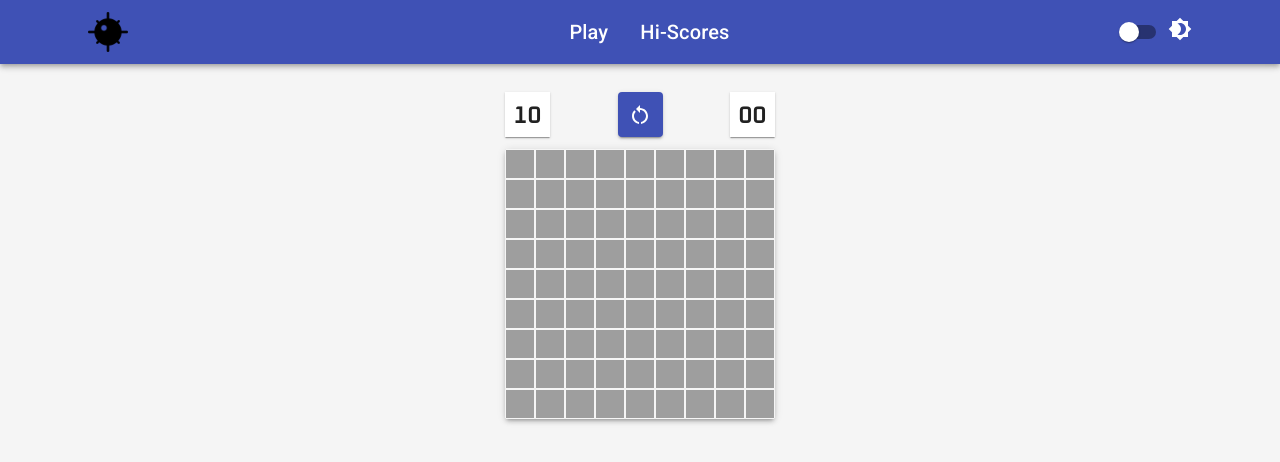
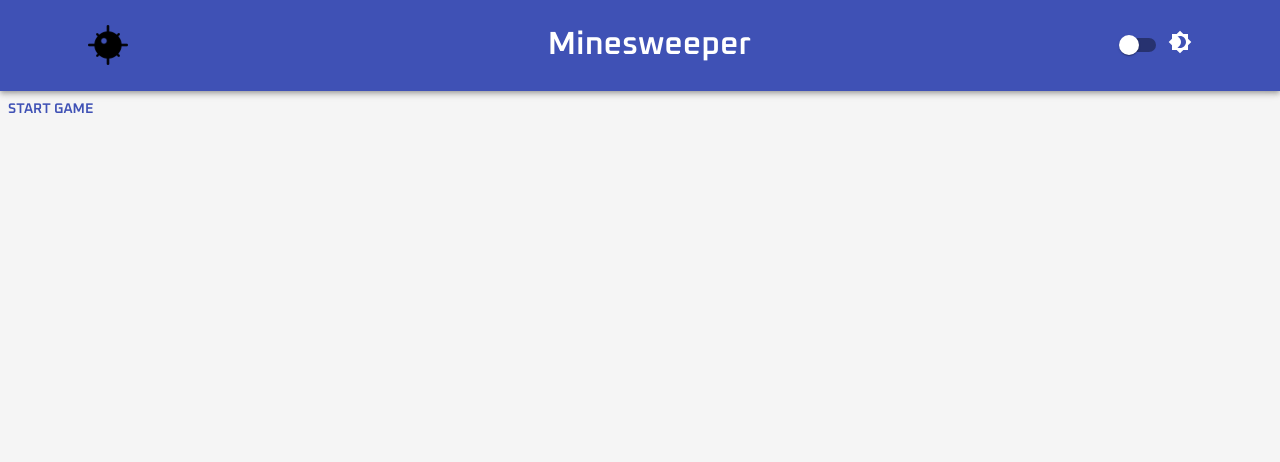
Before and after one commit to CWallis92/minesweeper, a React (Create React App) app: page / in a window 1280 px wide. Shown: the top 462 px of the page. Built offline with nearby package versions, Linux system fonts and the light colour scheme.

Commit message:
Global context for resetting game

```diff
--- a/global.d.ts
+++ b/global.d.ts
@@ -6,12 +6,13 @@ interface Square {
 }
 
 interface GameState {
+  difficulty: "easy" | "medium" | "hard" | null;
   started: boolean;
   ended: boolean;
   won: boolean;
   lost: boolean;
-  rows: number;
-  cols: number;
-  mines: number;
-  flagsRemaining: number;
+  rows?: number;
+  cols?: number;
+  mines?: number;
+  flagsRemaining?: number;
 }
--- a/package.json
+++ b/package.json
@@ -13,7 +13,6 @@
     "@testing-library/user-event": "^12.1.10",
     "react": "^18.0.0",
     "react-dom": "^18.0.0",
-    "react-router-dom": "^5.3.0",
     "react-scripts": "^3.4.4",
     "sass": "^1.50.1",
     "web-vitals": "^1.0.1"
--- a/src/components/App.tsx
+++ b/src/components/App.tsx
@@ -1,15 +1,23 @@
 import React, { useMemo, useState } from "react";
 import { BrowserRouter as Router, Route, Switch } from "react-router-dom";
-import { CssBaseline, PaletteMode, ThemeProvider } from "@mui/material";
+import { Button, CssBaseline, PaletteMode, ThemeProvider } from "@mui/material";
 
 import Nav from "./Nav";
 import GameArea from "./GameArea";
-import modeTheme, { ColorModeContext } from "../core/theme";
+import modeTheme from "../core/theme";
+import { ColorModeContext, GameContext } from "../core/context";
 
 export default function App() {
   const [mode, setMode] = useState<PaletteMode>(
     (window.localStorage.getItem("darkMode") as PaletteMode) || "light"
   );
+  const [gameState, setGameState] = useState<GameState>({
+    difficulty: null,
+    started: false,
+    ended: false,
+    won: false,
+    lost: false,
+  });
 
   const colorMode = useMemo(
     () => ({
@@ -28,21 +36,30 @@ export default function App() {
 
   const theme = useMemo(() => modeTheme(mode), [mode]);
 
+  const startGame = () => {
+    setGameState({
+      ...gameState,
+      difficulty: "easy",
+      rows: 9,
+      cols: 9,
+      mines: 10,
+      flagsRemaining: 10,
+    });
+  };
+
   return (
     <ColorModeContext.Provider value={colorMode}>
       <ThemeProvider theme={theme}>
-        <CssBaseline />
-        <Router>
+        <GameContext.Provider value={{ gameState, setGameState }}>
+          <CssBaseline />
           <Nav />
-          <Switch>
-            <Route exact path="/">
-              <GameArea />
-            </Route>
-            <Route exact path="/hi-scores">
-              <h1>Hello</h1>
-            </Route>
-          </Switch>
-        </Router>
+          {gameState.difficulty !== null ? (
+            <GameArea />
+          ) : (
+            <Button onClick={startGame}>Start game</Button>
+          )}
+          {gameState.ended && <p>Ended</p>}
+        </GameContext.Provider>
       </ThemeProvider>
     </ColorModeContext.Provider>
   );
--- a/src/components/GameArea.tsx
+++ b/src/components/GameArea.tsx
@@ -1,21 +1,24 @@
-import React, { useCallback, useRef, useState } from "react";
-import { Box, Container, Grid, Paper } from "@mui/material";
+import React, {
+  useCallback,
+  useContext,
+  useMemo,
+  useRef,
+  useState,
+} from "react";
+import { Container } from "@mui/material";
 
 import GameGrid from "./GameGrid";
 import GameDetails from "./GameDetails";
+import { createBlankGrid } from "../utils/game";
+import { GameContext } from "../core/context";
 
 const GameArea = (): React.ReactElement => {
+  const { gameState } = useContext(GameContext);
+
   const [shake, setShake] = useState(false);
-  const [gameState, setGameState] = useState<GameState>({
-    started: false,
-    ended: false,
-    won: false,
-    lost: false,
-    rows: 9,
-    cols: 9,
-    mines: 10,
-    flagsRemaining: 0,
-  });
+  const [grid, setGrid] = useState<Square[][]>(
+    createBlankGrid(gameState.rows!, gameState.cols!)
+  );
 
   const gameGrid = useRef<HTMLDivElement>();
 
@@ -27,15 +30,14 @@ const GameArea = (): React.ReactElement => {
   return (
     <main>
       <Container>
-        <GameDetails gameGrid={gameGrid} gameState={gameState} />
+        <GameDetails gameGrid={gameGrid} shake={shake} setGrid={setGrid} />
         <GameGrid
           ref={gameGrid}
-          gameState={gameState}
-          setGameState={setGameState}
           flagError={flagError}
+          grid={grid}
+          setGrid={setGrid}
         />
       </Container>
-      {gameState.ended && <p>Ended</p>}
     </main>
   );
 };
--- a/src/components/GameDetails.tsx
+++ b/src/components/GameDetails.tsx
@@ -1,15 +1,31 @@
-import React, { useEffect, useState } from "react";
+import React, {
+  useEffect,
+  useState,
+  useContext,
+  Dispatch,
+  SetStateAction,
+} from "react";
 import { Box, Grid, Paper } from "@mui/material";
 import RestartAltIcon from "@mui/icons-material/RestartAlt";
+import ArrowBackIcon from "@mui/icons-material/ArrowBack";
 
-import { Div, RestartButton } from "../styles/gameDetails";
+import { GameContext } from "../core/context";
+import { Div, MenuButton } from "../styles/gameDetails";
+import { createBlankGrid } from "../utils/game";
 
 interface GameDetailsProps {
   gameGrid: any;
-  gameState: GameState;
+  shake: boolean;
+  setGrid: Dispatch<SetStateAction<Square[][]>>;
 }
 
-export default function GameDetails({ gameGrid, gameState }: GameDetailsProps) {
+export default function GameDetails({
+  gameGrid,
+  shake,
+  setGrid,
+}: GameDetailsProps) {
+  const { gameState, setGameState } = useContext(GameContext);
+
   const [time, setTime] = useState(0);
 
   useEffect(() => {
@@ -19,6 +35,30 @@ export default function GameDetails({ gameGrid, gameState }: GameDetailsProps) {
       setTime(time + 10);
     }, 10);
   });
+
+  const restartGame = () => {
+    setGameState({
+      ...gameState,
+      started: false,
+      ended: false,
+      won: false,
+      lost: false,
+    });
+
+    setGrid(createBlankGrid(gameState.rows!, gameState.cols!));
+
+    setTime(0);
+  };
+
+  const exitGame = () => {
+    setGameState({
+      difficulty: null,
+      started: false,
+      ended: false,
+      won: false,
+      lost: false,
+    });
+  };
 
   return (
     <Div style={{ width: gameGrid?.current?.clientWidth }}>
@@ -32,18 +72,20 @@ export default function GameDetails({ gameGrid, gameState }: GameDetailsProps) {
               width: 45,
               height: 45,
             }}
+            className={shake ? "shake" : undefined}
           >
-            {gameState.mines - gameState.flagsRemaining}
+            {gameState.mines! - gameState.flagsRemaining!}
           </Box>
         </Grid>
         <Grid item>
-          <RestartButton
-            variant="contained"
-            color="primary"
-            onClick={() => console.log("Reset")}
-          >
+          <MenuButton variant="contained" color="primary" onClick={exitGame}>
+            <ArrowBackIcon sx={{ width: "100%" }} />
+          </MenuButton>
+        </Grid>
+        <Grid item>
+          <MenuButton variant="contained" color="primary" onClick={restartGame}>
             <RestartAltIcon sx={{ width: "100%" }} />
-          </RestartButton>
+          </MenuButton>
         </Grid>
         <Grid item>
           <Box
--- a/src/components/GameGrid.tsx
+++ b/src/components/GameGrid.tsx
@@ -1,11 +1,10 @@
 import React, {
   Dispatch,
   forwardRef,
-  Ref,
   SetStateAction,
   useCallback,
+  useContext,
   useEffect,
-  useState,
 } from "react";
 import { Grid, Box, Paper } from "@mui/material";
 import { red } from "@mui/material/colors";
@@ -13,30 +12,19 @@ import { red } from "@mui/material/colors";
 import Flag from "../assets/flag";
 import Question from "../assets/question";
 import mine from "../assets/mine.png";
+import { GameContext } from "../core/context";
 import { GameButton, SquareValue } from "../styles/gameGrid";
-import {
-  createBlankGrid,
-  fillGrid,
-  getColor,
-  revealSquare,
-  toggleFlag,
-} from "../utils/game";
+import { fillGrid, getColor, revealSquare, toggleFlag } from "../utils/game";
 
 interface GameGridProps {
-  ref: Ref<HTMLDivElement>;
-  gameState: GameState;
-  setGameState: Dispatch<SetStateAction<GameState>>;
   flagError: () => void;
+  grid: Square[][];
+  setGrid: Dispatch<SetStateAction<Square[][]>>;
 }
 
 const GameGrid = forwardRef(
-  (
-    { gameState, setGameState, flagError }: GameGridProps,
-    ref
-  ): React.ReactElement => {
-    const [grid, setGrid] = useState<Square[][]>(
-      createBlankGrid(gameState.rows, gameState.cols)
-    );
+  ({ flagError, grid, setGrid }: GameGridProps, ref): React.ReactElement => {
+    const { gameState, setGameState } = useContext(GameContext);
 
     const clickSquare = useCallback(
       (row: number, col: number) => {
@@ -44,7 +32,7 @@ const GameGrid = forwardRef(
           const grid = JSON.parse(JSON.stringify(prevGrid)) as Square[][];
 
           if (!gameState.started) {
-            fillGrid(grid, row, col, gameState.mines);
+            fillGrid(grid, row, col, gameState.mines || 0);
             setGameState({ ...gameState, started: true });
           }
 
@@ -62,7 +50,7 @@ const GameGrid = forwardRef(
           const grid = JSON.parse(JSON.stringify(prevGrid)) as Square[][];
 
           if (
-            gameState.flagsRemaining >= gameState.mines &&
+            gameState.flagsRemaining! >= gameState.mines! &&
             !grid[row][col].state
           ) {
             flagError();
@@ -94,8 +82,8 @@ const GameGrid = forwardRef(
 
       if (
         boardState.filter(({ revealed }) => revealed).length +
-          gameState.mines ===
-        gameState.rows * gameState.cols
+          gameState.mines! ===
+        gameState.rows! * gameState.cols!
       ) {
         ended = true;
         won = true;
@@ -110,7 +98,7 @@ const GameGrid = forwardRef(
           ref={ref}
           component={Paper}
           elevation={3}
-          sx={{ width: 30 * gameState.rows, margin: "auto" }}
+          sx={{ width: 30 * gameState.rows!, margin: "auto" }}
         >
           <Grid container spacing={0} columns={gameState.cols}>
             {grid.map((row, rowIndex) => {
--- a/src/components/Nav.tsx
+++ b/src/components/Nav.tsx
@@ -1,26 +1,21 @@
 import React, { useContext } from "react";
-import { useHistory } from "react-router-dom";
 import {
   AppBar,
   Container,
   FormControlLabel,
   Grid,
-  MenuItem,
   Switch,
   Toolbar,
-  Typography,
   useTheme,
 } from "@mui/material";
 import Brightness4Icon from "@mui/icons-material/Brightness4";
 
 import mine from "../assets/mine.png";
-import { ColorModeContext } from "../core/theme";
+import { ColorModeContext } from "../core/context";
 
 const Nav = (): React.ReactElement => {
   const theme = useTheme();
   const colorMode = useContext(ColorModeContext);
-
-  let history = useHistory();
 
   return (
     <AppBar enableColorOnDark color="primary" position="static">
@@ -34,12 +29,7 @@ const Nav = (): React.ReactElement => {
             />
           </div>
           <Grid container justifyContent="center">
-            <MenuItem onClick={() => history.push("/")}>
-              <Typography variant="h6">Play</Typography>
-            </MenuItem>
-            <MenuItem onClick={() => history.push("/hi-scores")}>
-              <Typography variant="h6">Hi-Scores</Typography>
-            </MenuItem>
+            <h1>Minesweeper</h1>
           </Grid>
           <FormControlLabel
             sx={{ marginRight: 0 }}
--- /dev/null
+++ b/src/core/context.ts
@@ -0,0 +1,19 @@
+import { createContext, Dispatch, SetStateAction } from "react";
+
+export const ColorModeContext = createContext({
+  toggleColorMode: () => {},
+});
+
+export const GameContext = createContext<{
+  gameState: GameState;
+  setGameState: Dispatch<SetStateAction<GameState>>;
+}>({
+  gameState: {
+    difficulty: null,
+    started: false,
+    ended: false,
+    won: false,
+    lost: false,
+  },
+  setGameState: () => {},
+});
--- a/src/core/theme.ts
+++ b/src/core/theme.ts
@@ -1,6 +1,5 @@
 // https://bareynol.github.io/mui-theme-creator/
 
-import { createContext } from "react";
 import { createTheme, PaletteMode } from "@mui/material";
 import { grey, indigo, red } from "@mui/material/colors";
 
@@ -9,10 +8,6 @@ declare module "@mui/material" {
     gridButton?: PaletteOptions["primary"];
   }
 }
-
-export const ColorModeContext = createContext({
-  toggleColorMode: () => {},
-});
 
 const modeTheme = (mode: PaletteMode) =>
   createTheme({
@@ -47,6 +42,9 @@ const modeTheme = (mode: PaletteMode) =>
         },
       },
     },
+    typography: {
+      fontFamily: "Oxanium",
+    },
   });
 
 export default modeTheme;
--- a/src/styles/gameDetails.ts
+++ b/src/styles/gameDetails.ts
@@ -2,12 +2,11 @@ import { Button, styled } from "@mui/material";
 
 export const Div = styled("div")(({ theme }) => ({
   margin: "0.5em auto",
-  fontFamily: "Oxanium",
   fontSize: theme.typography.h5.fontSize,
   textAlign: "center",
 }));
 
-export const RestartButton = styled(Button)(({ theme }) => ({
+export const MenuButton = styled(Button)(({ theme }) => ({
   width: 45,
   height: 45,
   padding: "0.25em",
```
Also changed, not shown: 1 other file (tests, documents, lock files or other folders).
